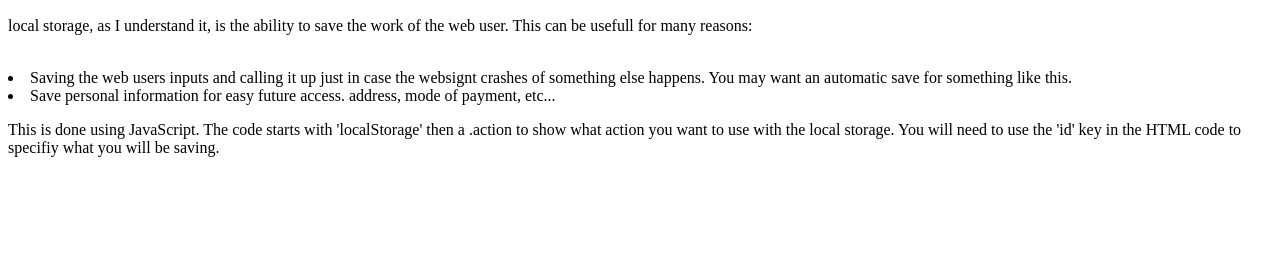
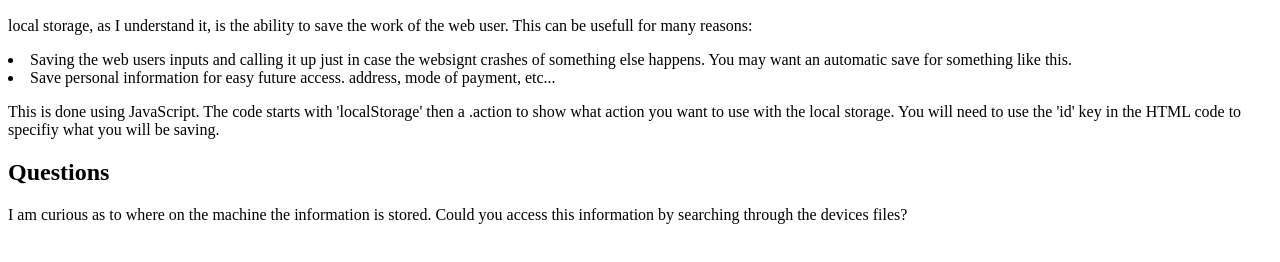
Before and after one commit to Hollis-Preston/Portfolio, a plain HTML site: page Week1/notes.html in a window 1280 px wide. Shown: the part 110-372 px from the top of the page. Drawn offline with Linux system fonts and the light colour scheme.

Commit message:
Included questions in notes.html

```diff
--- a/Week1/notes.html
+++ b/Week1/notes.html
@@ -12,7 +12,6 @@
         <h2>Local Storage</h2>
         <p>local storage, as I understand it, is the ability to save the work of
             the web user. This can be usefull for many reasons:</p>
-        <br>
         <li>Saving the web users inputs and calling it up just in case the websignt
             crashes of something else happens. You may want an automatic save for
             something like this.
@@ -23,6 +22,10 @@
             to show what action you want to use with the local storage. You will need to use the
             'id' key in the HTML code to specifiy what you will be saving.
         </p>
+        <h2>Questions</h2>
+        <p>I am curious as to where on the machine the information is stored. Could you
+            access this information by searching through the devices files?
+        </p>
     </body>
 
 </html>
```
